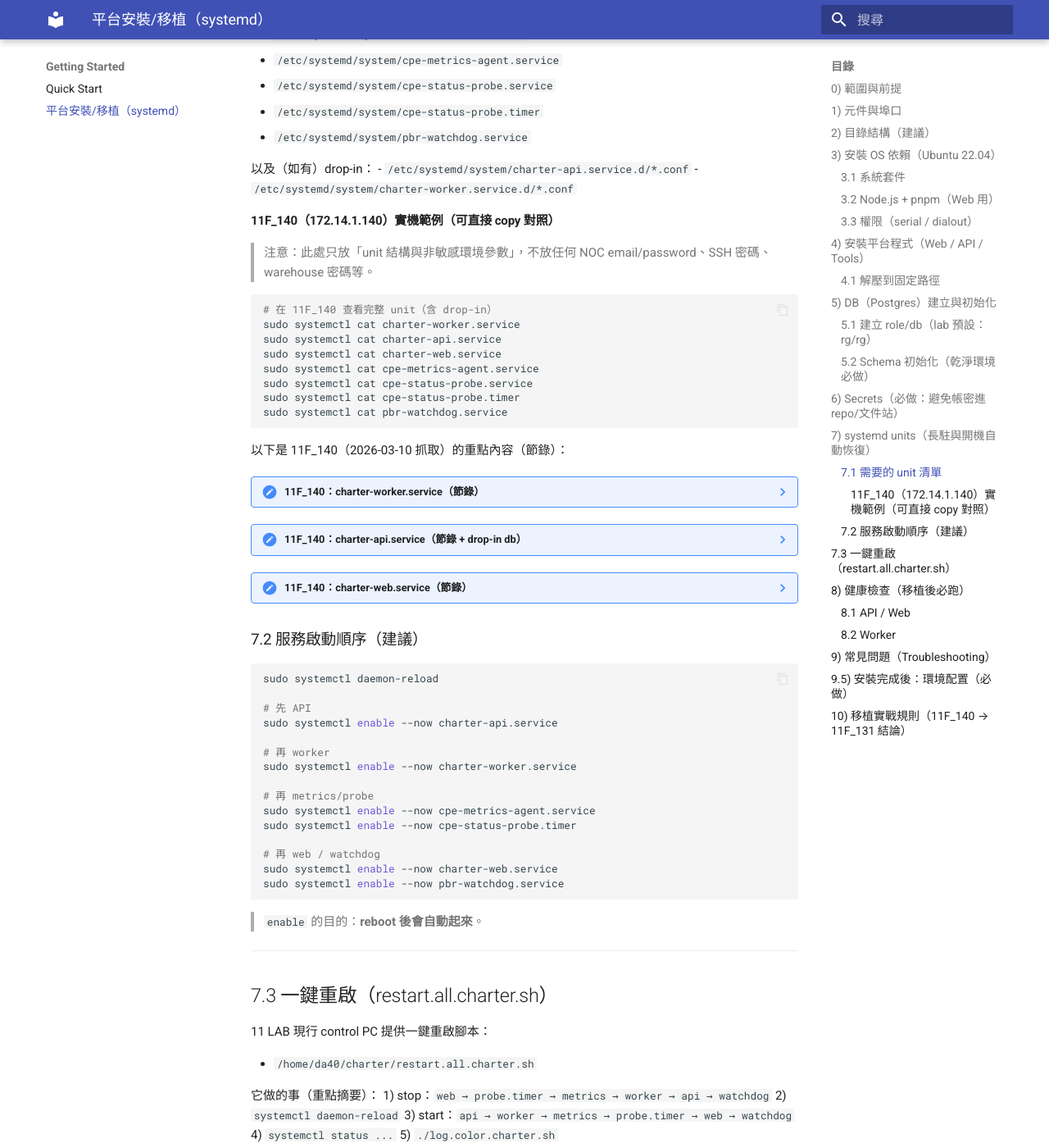
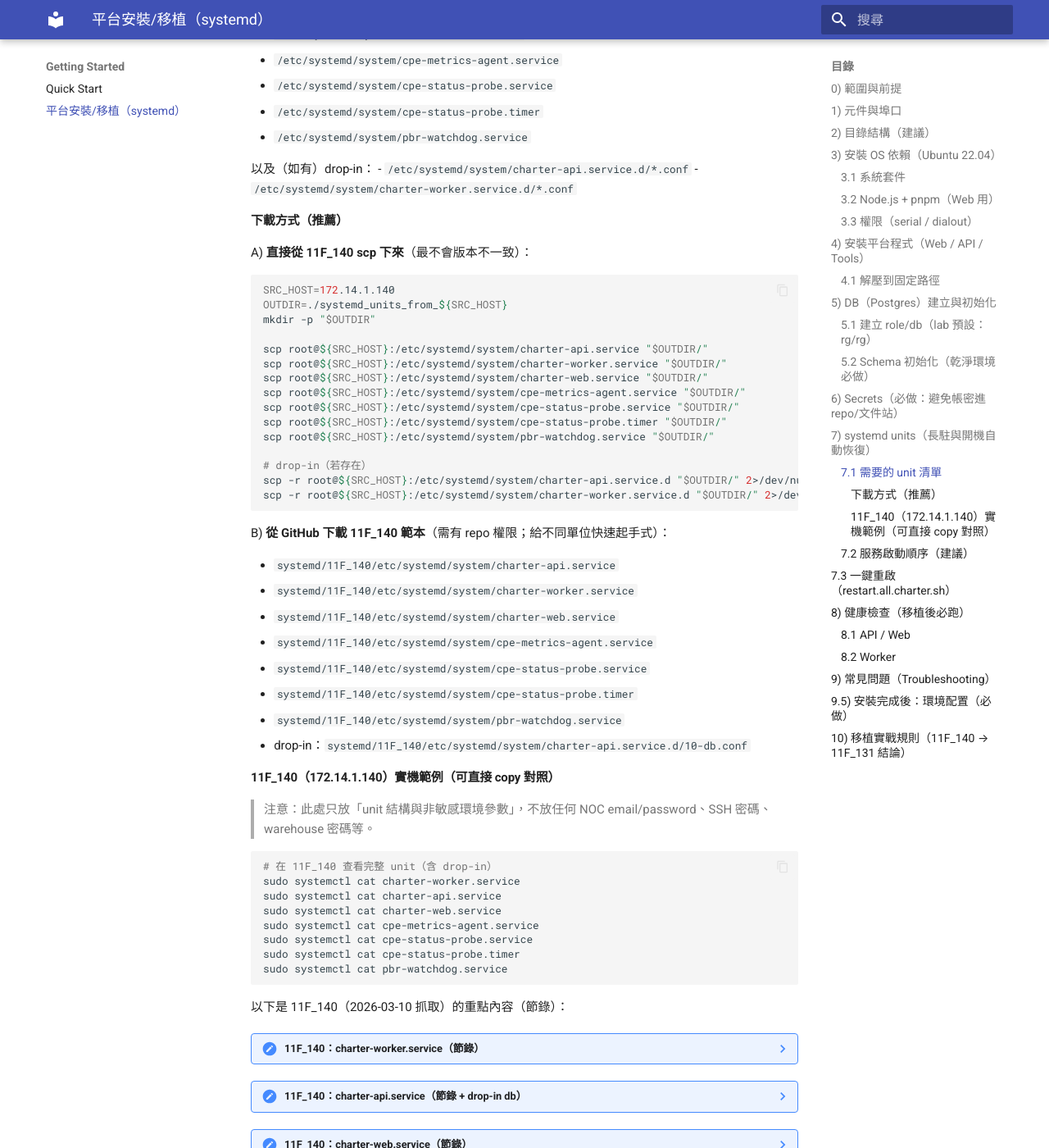
Before and after one commit to askeywifisit-ui/charter_project, an MkDocs documentation site: the page built from docs/charter_site/docs/getting_started/platform_install.md, in a window 1280 px wide and 1400 px high, scrolled down 4214 px. Shown: the whole window at 82% size. Built offline with MkDocs 1.6.1 and Material for MkDocs 9.7.7, drawn with Linux system fonts in a browser that asks for light colours; comment, search, counter and statistics services are not loaded.

Commit message:
Add 11F_140 systemd unit files to repo and document scp/GitHub download paths

````diff
--- a/docs/charter_site/docs/getting_started/platform_install.md
+++ b/docs/charter_site/docs/getting_started/platform_install.md
@@ -196,6 +196,39 @@ chmod 600 /home/da40/charter/.secrets/*
 - `/etc/systemd/system/charter-api.service.d/*.conf`
 - `/etc/systemd/system/charter-worker.service.d/*.conf`
 
+#### 下載方式（推薦）
+
+A) **直接從 11F_140 scp 下來**（最不會版本不一致）：
+
+```bash
+SRC_HOST=172.14.1.140
+OUTDIR=./systemd_units_from_${SRC_HOST}
+mkdir -p "$OUTDIR"
+
+scp root@${SRC_HOST}:/etc/systemd/system/charter-api.service "$OUTDIR/"
+scp root@${SRC_HOST}:/etc/systemd/system/charter-worker.service "$OUTDIR/"
+scp root@${SRC_HOST}:/etc/systemd/system/charter-web.service "$OUTDIR/"
+scp root@${SRC_HOST}:/etc/systemd/system/cpe-metrics-agent.service "$OUTDIR/"
+scp root@${SRC_HOST}:/etc/systemd/system/cpe-status-probe.service "$OUTDIR/"
+scp root@${SRC_HOST}:/etc/systemd/system/cpe-status-probe.timer "$OUTDIR/"
+scp root@${SRC_HOST}:/etc/systemd/system/pbr-watchdog.service "$OUTDIR/"
+
+# drop-in（若存在）
+scp -r root@${SRC_HOST}:/etc/systemd/system/charter-api.service.d "$OUTDIR/" 2>/dev/null || true
+scp -r root@${SRC_HOST}:/etc/systemd/system/charter-worker.service.d "$OUTDIR/" 2>/dev/null || true
+```
+
+B) **從 GitHub 下載 11F_140 範本**（需有 repo 權限；給不同單位快速起手式）：
+
+- `systemd/11F_140/etc/systemd/system/charter-api.service`
+- `systemd/11F_140/etc/systemd/system/charter-worker.service`
+- `systemd/11F_140/etc/systemd/system/charter-web.service`
+- `systemd/11F_140/etc/systemd/system/cpe-metrics-agent.service`
+- `systemd/11F_140/etc/systemd/system/cpe-status-probe.service`
+- `systemd/11F_140/etc/systemd/system/cpe-status-probe.timer`
+- `systemd/11F_140/etc/systemd/system/pbr-watchdog.service`
+- drop-in：`systemd/11F_140/etc/systemd/system/charter-api.service.d/10-db.conf`
+
 #### 11F_140（172.14.1.140）實機範例（可直接 copy 對照）
 
 > 注意：此處只放「unit 結構與非敏感環境參數」，不放任何 NOC email/password、SSH 密碼、warehouse 密碼等。
````
Also changed, not shown: 8 other files.
